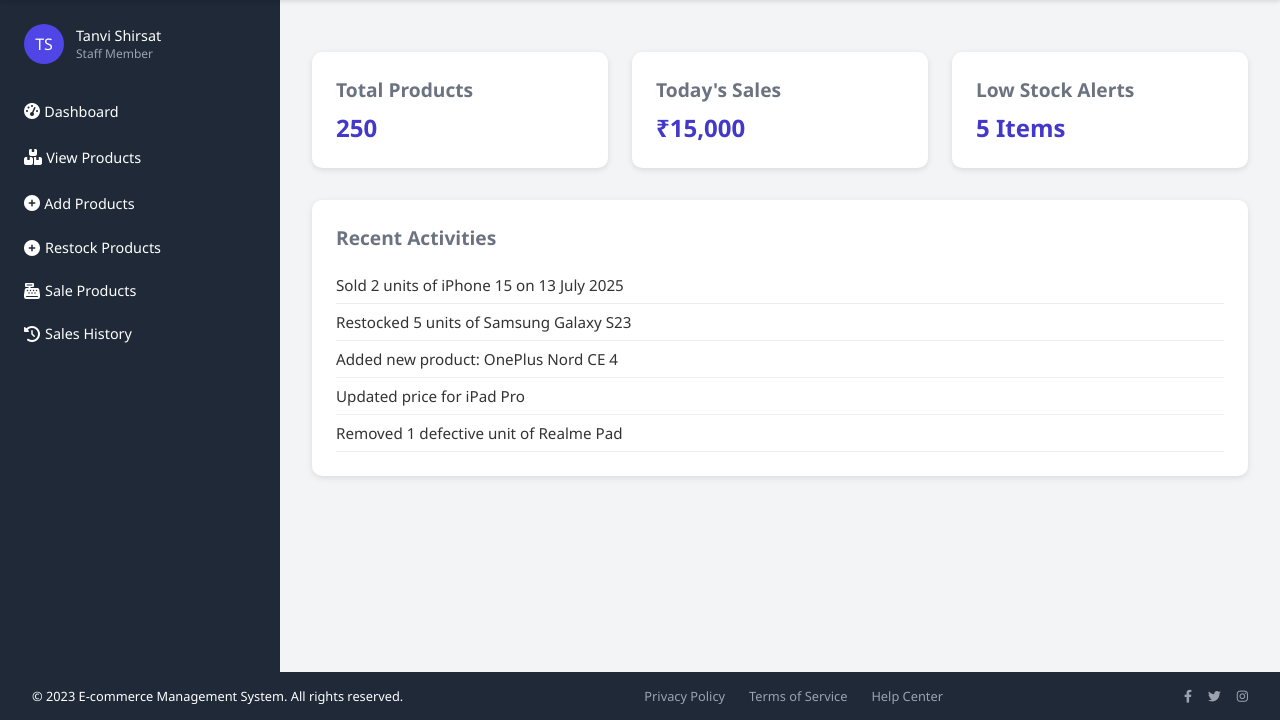
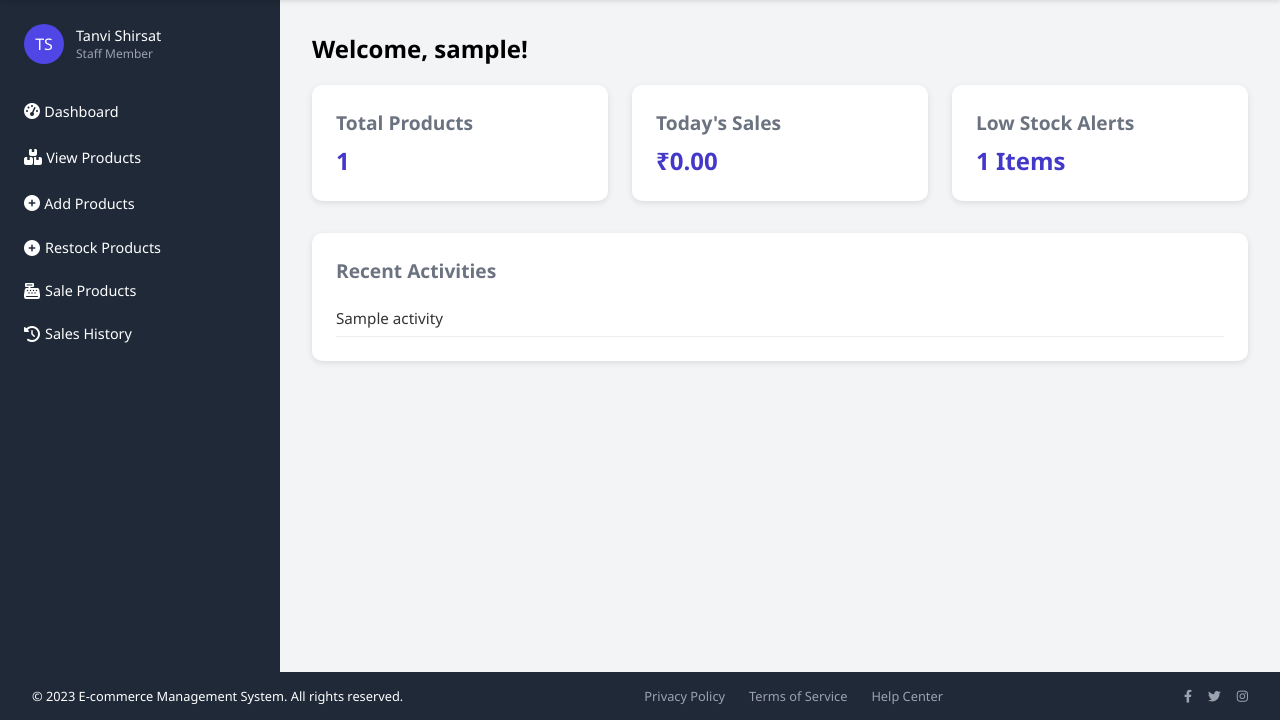
Before and after one commit to ShirsatTanvi/E-Commerce_Inventory_and_Order_Management, a FastAPI app: template app/templates/admin_dashboard.html in a window 1280 px wide. Shown: the part 80-800 px from the top of the page. Run offline with FastAPI, Linux system fonts and the light colour scheme; the template is opened without the code that fills it: most values are stand-ins (such as "Sample title", 1, 10 or a date in 2020); some libraries are stand-ins or nearby versions.

Commit message:
Make admin dashboard dynamic

```diff
--- a/app/templates/admin_dashboard.html
+++ b/app/templates/admin_dashboard.html
@@ -13,6 +13,8 @@
         <div class="header-content">
             <!-- <h1 class="page-title"> Dashboard </h1> -->
             <!-- <h2> Dashboard </h2> -->
+            <h2>Welcome, {{ username }}!</h2>
+
         </div>
 
         <!-- <div class="header-actions">
@@ -28,15 +30,15 @@
     <div class="card-grid">
         <div class="card">
             <h3>Total Products</h3>
-            <p>250</p>
+            <p>{{ total_products }}</p>
         </div>
         <div class="card">
             <h3>Today's Sales</h3>
-            <p>₹15,000</p>
+            <p>₹{{ "%.2f"|format(todays_sales) }}</p>
         </div>
         <div class="card">
             <h3>Low Stock Alerts</h3>
-            <p>5 Items</p>
+            <p>{{ low_stock_count }} Items</p>
         </div>
         <!-- <div class="card">
             <h3>Pending Restocks</h3>
@@ -48,11 +50,9 @@
     <div class="activity-section">
         <h3>Recent Activities</h3>
         <ul class="activity-list">
-            <li>Sold 2 units of iPhone 15 on 13 July 2025</li>
-            <li>Restocked 5 units of Samsung Galaxy S23</li>
-            <li>Added new product: OnePlus Nord CE 4</li>
-            <li>Updated price for iPad Pro</li>
-            <li>Removed 1 defective unit of Realme Pad</li>
+            {% for activity in recent_activities %}
+                <li>{{ activity }}</li>
+            {% endfor %}
         </ul>
     </div>
 </div>
```
